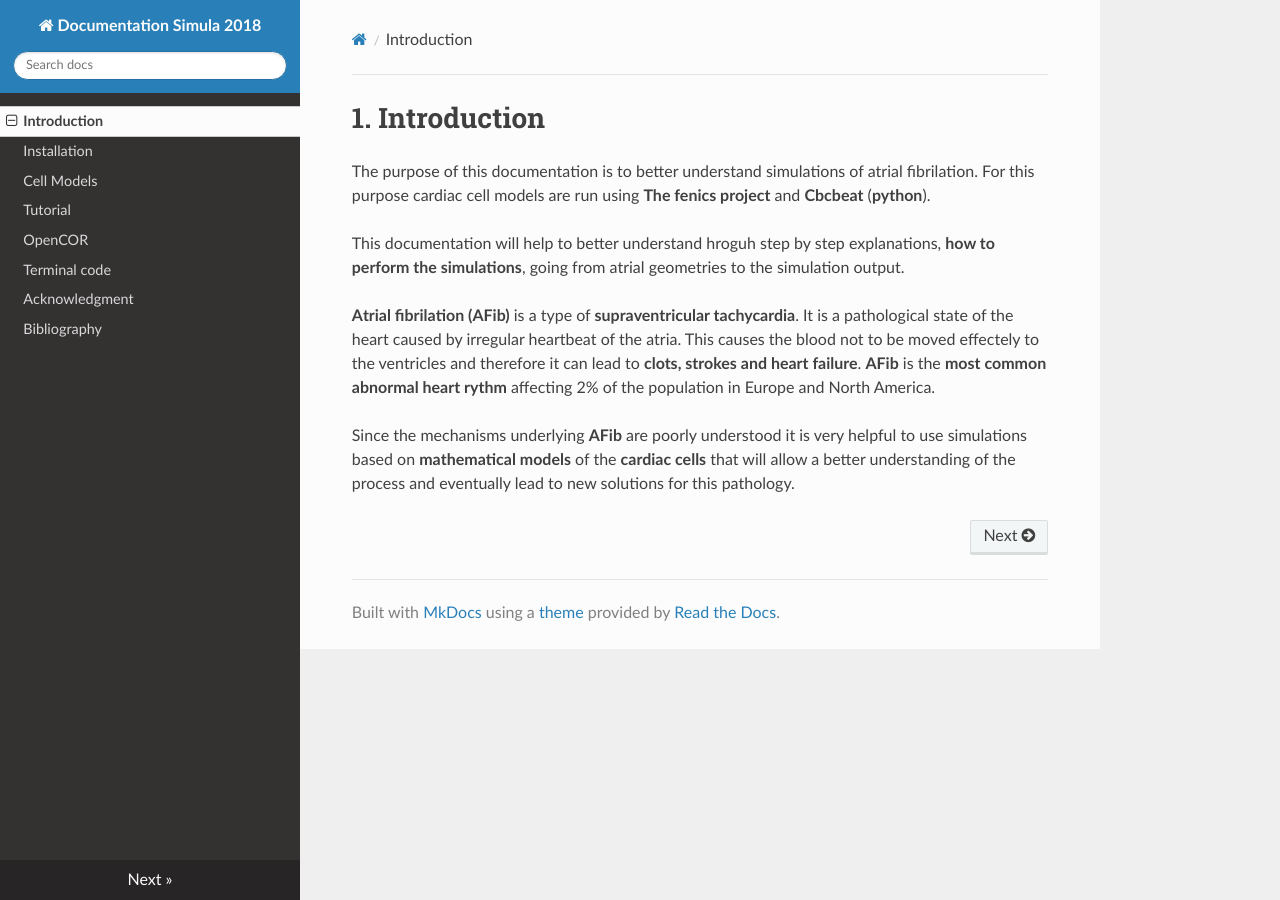
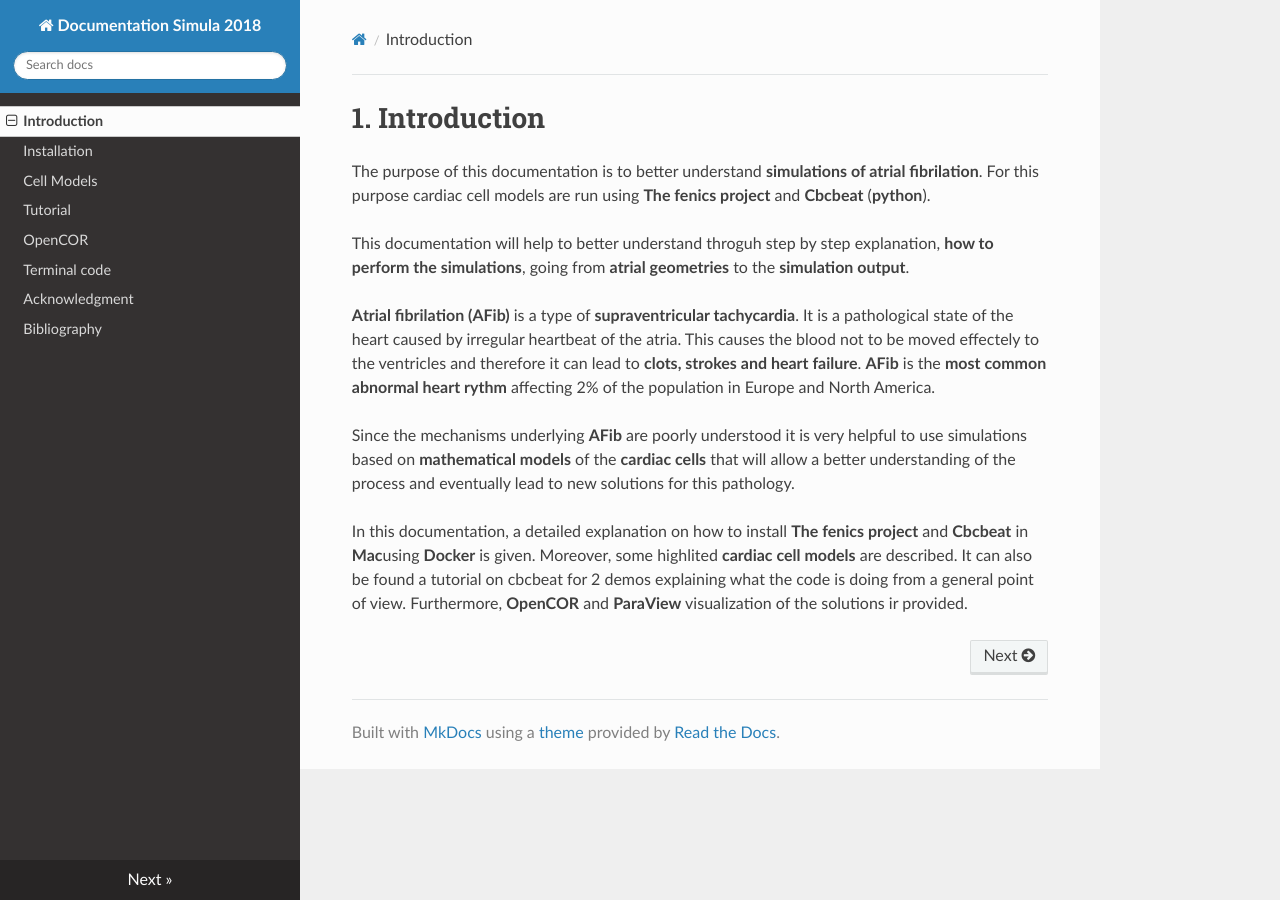
Before and after one commit to ErikaKvalem/Documentation-2018-MkDocs, an MkDocs documentation site: the page built from docs/intro.md, in a window 1280 px wide. Built offline with MkDocs 1.6.1, drawn with Linux system fonts in a browser that asks for light colours; nearby versions of some CDN libraries; old or Windows-style settings are respelled for this version of MkDocs.

Commit message:
Update intro.md

```diff
--- a/docs/intro.md
+++ b/docs/intro.md
@@ -1,9 +1,11 @@
 # 1. Introduction
 
-The purpose of this documentation is to better understand simulations of atrial fibrilation. For this purpose cardiac cell models are run using **The fenics project** and **Cbcbeat** (**python**).
+The purpose of this documentation is to better understand **simulations of atrial fibrilation**. For this purpose cardiac cell models are run using **The fenics project** and **Cbcbeat** (**python**).
 
-This documentation will help to better understand hroguh step by step explanations, **how to perform the simulations**, going from atrial geometries to the simulation output.
+This documentation will help to better understand throguh step by step explanation, **how to perform the simulations**, going from **atrial geometries** to the **simulation output**.
 
 **Atrial fibrilation (AFib)**  is a  type of **supraventricular tachycardia**. It is a pathological state of the heart caused by irregular heartbeat of the atria. This causes the blood not to be moved effectely to the ventricles and therefore it can lead to **clots, strokes and heart failure**. **AFib** is the **most common abnormal heart rythm** affecting 2% of the population in Europe and North America.
 
 Since the mechanisms underlying **AFib** are poorly understood it is very helpful to use simulations based on **mathematical models** of the **cardiac cells** that will allow a better understanding of the process and eventually lead to new solutions for this pathology.
+
+In this documentation, a detailed explanation on how to install **The fenics project** and **Cbcbeat** in **Mac**using **Docker** is given. Moreover, some highlited **cardiac cell models** are described. It can also be found a tutorial on cbcbeat for 2 demos explaining what the code is doing from a general point of view. Furthermore, **OpenCOR** and **ParaView** visualization of the solutions ir provided.
```
